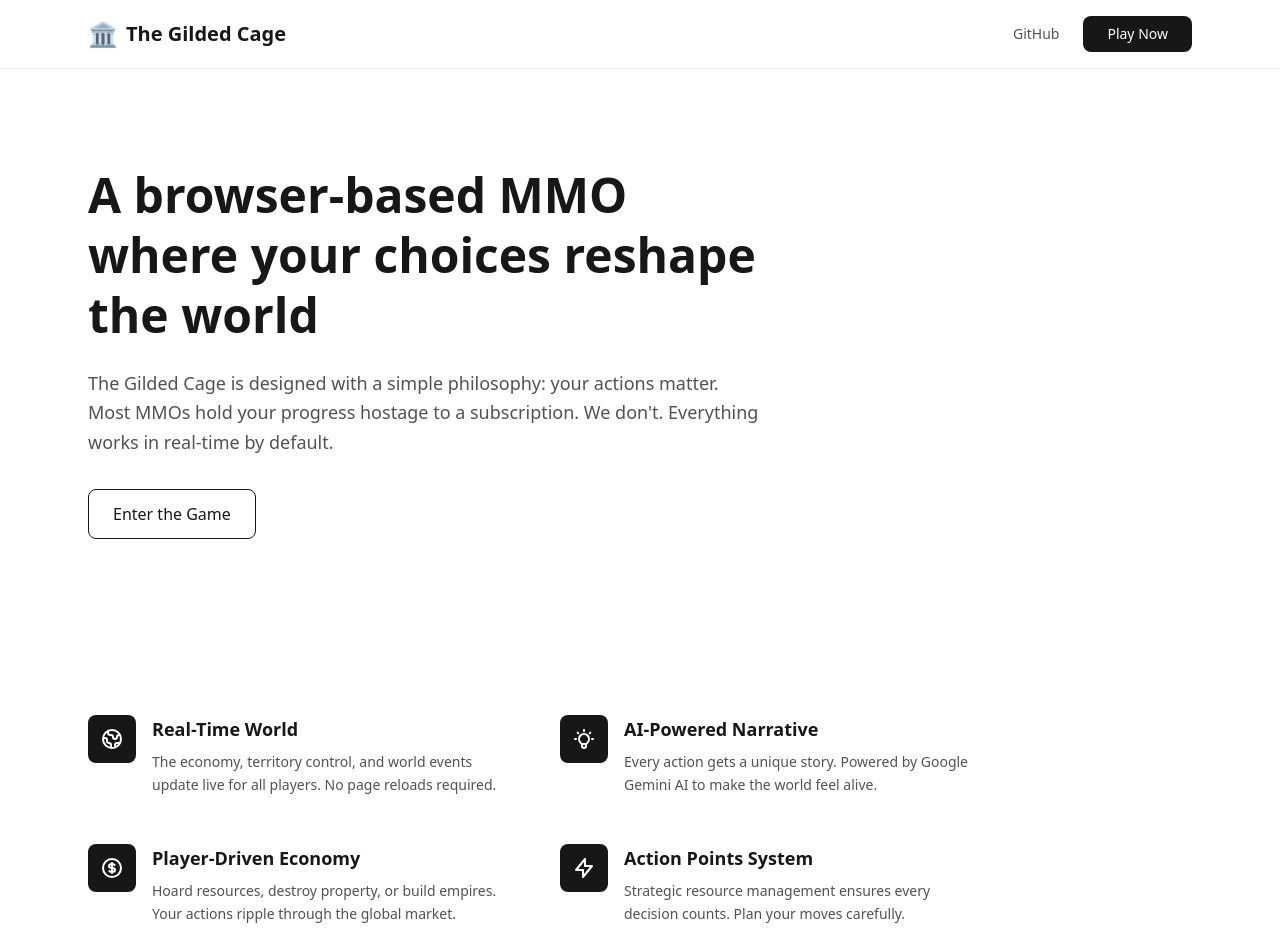
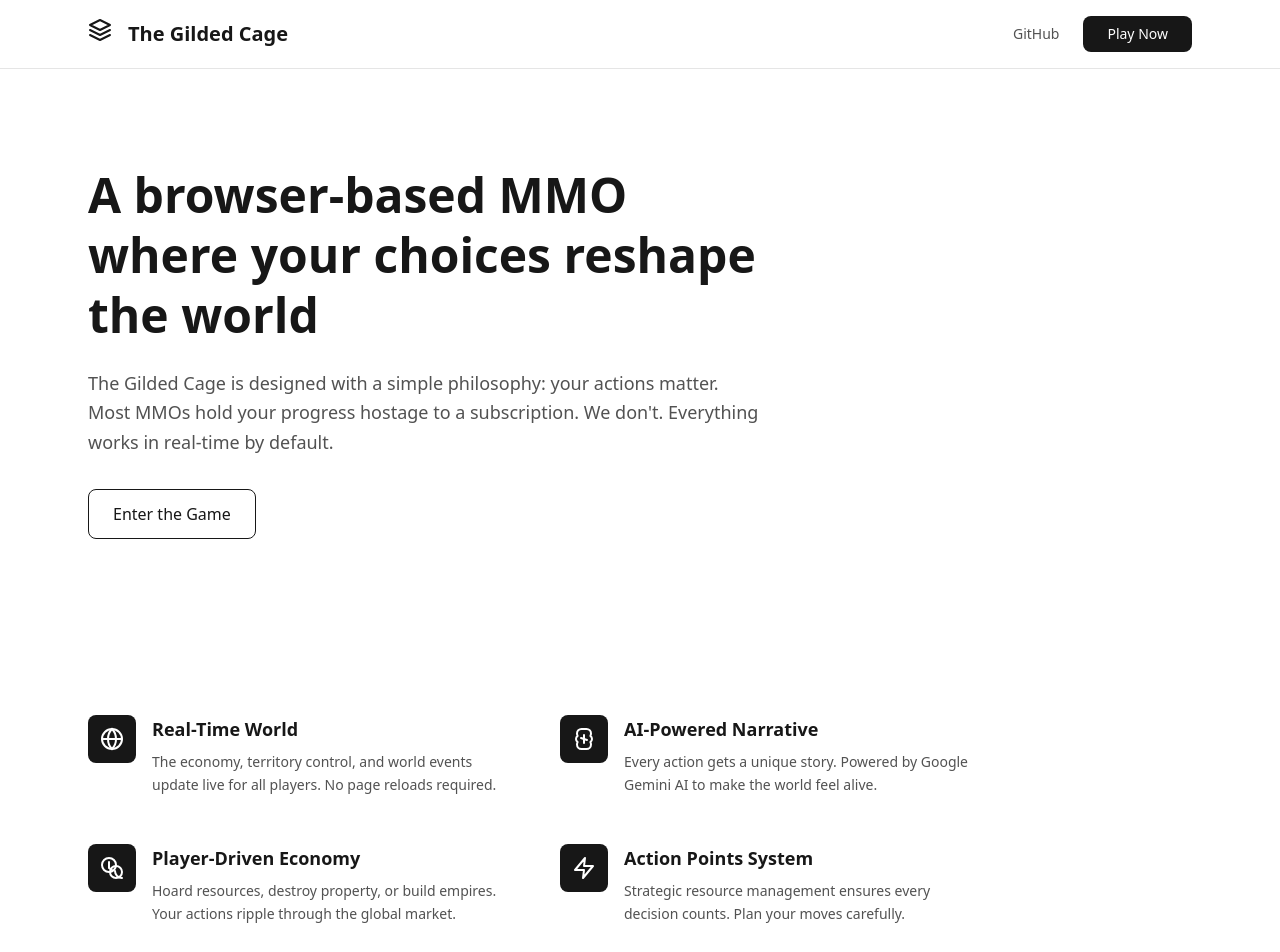
Before and after one commit to tomiwa-a/gilded-cage, a React (Vite) app: page / in a window 1280 px wide. Shown: the top 952 px of the page. Built offline with nearby package versions, Linux system fonts and the light colour scheme.

Commit message:
completed base landing

```diff
--- a/src/pages/LandingPage.tsx
+++ b/src/pages/LandingPage.tsx
@@ -1,4 +1,9 @@
 import { useNavigate } from 'react-router-dom';
+import LogoIcon from '../components/icons/LogoIcon';
+import WorldIcon from '../components/icons/WorldIcon';
+import BrainIcon from '../components/icons/BrainIcon';
+import CoinsIcon from '../components/icons/CoinsIcon';
+import BoltIcon from '../components/icons/BoltIcon';
 
 export default function LandingPage() {
   const navigate = useNavigate();
@@ -8,7 +13,9 @@ export default function LandingPage() {
       <nav className="border-b border-neutral-200">
         <div className="max-w-6xl mx-auto px-6 py-4 flex items-center justify-between">
           <div className="flex items-center gap-2">
-            <span className="text-2xl">🏛️</span>
+            <div className="w-8 h-8 text-neutral-900">
+              <LogoIcon />
+            </div>
             <span className="text-xl font-semibold text-neutral-900">The Gilded Cage</span>
           </div>
           <div className="flex items-center gap-6">
@@ -46,9 +53,9 @@ export default function LandingPage() {
         <section className="py-20 grid md:grid-cols-2 gap-12 max-w-4xl">
           <div className="flex gap-4">
             <div className="w-12 h-12 bg-neutral-900 rounded-lg flex items-center justify-center flex-shrink-0">
-              <svg className="w-6 h-6 text-white" fill="none" stroke="currentColor" viewBox="0 0 24 24">
-                <path strokeLinecap="round" strokeLinejoin="round" strokeWidth={2} d="M3.055 11H5a2 2 0 012 2v1a2 2 0 002 2 2 2 0 012 2v2.945M8 3.935V5.5A2.5 2.5 0 0010.5 8h.5a2 2 0 012 2 2 2 0 104 0 2 2 0 012-2h1.064M15 20.488V18a2 2 0 012-2h3.064M21 12a9 9 0 11-18 0 9 9 0 0118 0z" />
-              </svg>
+              <div className="w-6 h-6 text-white">
+                <WorldIcon />
+              </div>
             </div>
             <div>
               <h3 className="text-lg font-semibold text-neutral-900 mb-2">Real-Time World</h3>
@@ -60,9 +67,9 @@ export default function LandingPage() {
 
           <div className="flex gap-4">
             <div className="w-12 h-12 bg-neutral-900 rounded-lg flex items-center justify-center flex-shrink-0">
-              <svg className="w-6 h-6 text-white" fill="none" stroke="currentColor" viewBox="0 0 24 24">
-                <path strokeLinecap="round" strokeLinejoin="round" strokeWidth={2} d="M9.663 17h4.673M12 3v1m6.364 1.636l-.707.707M21 12h-1M4 12H3m3.343-5.657l-.707-.707m2.828 9.9a5 5 0 117.072 0l-.548.547A3.374 3.374 0 0014 18.469V19a2 2 0 11-4 0v-.531c0-.895-.356-1.754-.988-2.386l-.548-.547z" />
-              </svg>
+              <div className="w-6 h-6 text-white">
+                <BrainIcon />
+              </div>
             </div>
             <div>
               <h3 className="text-lg font-semibold text-neutral-900 mb-2">AI-Powered Narrative</h3>
@@ -74,9 +81,9 @@ export default function LandingPage() {
 
           <div className="flex gap-4">
             <div className="w-12 h-12 bg-neutral-900 rounded-lg flex items-center justify-center flex-shrink-0">
-              <svg className="w-6 h-6 text-white" fill="none" stroke="currentColor" viewBox="0 0 24 24">
-                <path strokeLinecap="round" strokeLinejoin="round" strokeWidth={2} d="M12 8c-1.657 0-3 .895-3 2s1.343 2 3 2 3 .895 3 2-1.343 2-3 2m0-8c1.11 0 2.08.402 2.599 1M12 8V7m0 1v8m0 0v1m0-1c-1.11 0-2.08-.402-2.599-1M21 12a9 9 0 11-18 0 9 9 0 0118 0z" />
-              </svg>
+              <div className="w-6 h-6 text-white">
+                <CoinsIcon />
+              </div>
             </div>
             <div>
               <h3 className="text-lg font-semibold text-neutral-900 mb-2">Player-Driven Economy</h3>
@@ -88,9 +95,9 @@ export default function LandingPage() {
 
           <div className="flex gap-4">
             <div className="w-12 h-12 bg-neutral-900 rounded-lg flex items-center justify-center flex-shrink-0">
-              <svg className="w-6 h-6 text-white" fill="none" stroke="currentColor" viewBox="0 0 24 24">
-                <path strokeLinecap="round" strokeLinejoin="round" strokeWidth={2} d="M13 10V3L4 14h7v7l9-11h-7z" />
-              </svg>
+              <div className="w-6 h-6 text-white">
+                <BoltIcon />
+              </div>
             </div>
             <div>
               <h3 className="text-lg font-semibold text-neutral-900 mb-2">Action Points System</h3>
@@ -122,7 +129,9 @@ export default function LandingPage() {
           <div className="flex flex-col md:flex-row justify-between items-start md:items-center gap-8">
             <div>
               <div className="flex items-center gap-2 mb-2">
-                <span className="text-xl">🏛️</span>
+                <div className="w-6 h-6 text-neutral-900">
+                  <LogoIcon />
+                </div>
                 <span className="font-semibold text-neutral-900">The Gilded Cage</span>
               </div>
               <p className="text-sm text-neutral-600">© 2026 The Gilded Cage. Open Source.</p>
```
